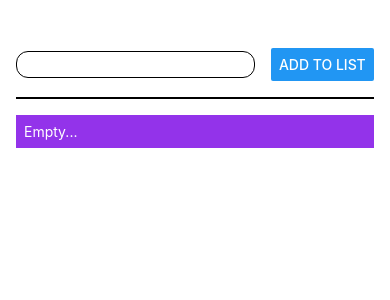
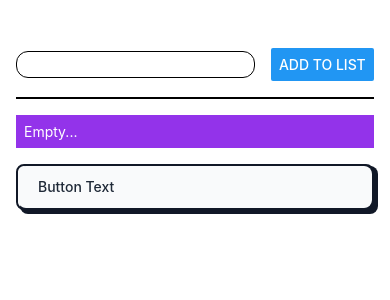
Before and after one commit to ligabeast/BodyReview, a React Native app: screen / in a window 390 px wide. Shown: the top 300 px of the page. Built offline with nearby package versions, Linux system fonts and the light colour scheme.

Commit message:
added path aliases and styling guideline

```diff
--- a/babel.config.js
+++ b/babel.config.js
@@ -2,6 +2,20 @@
   api.cache(true);
   return {
     presets: ["babel-preset-expo"],
-    plugins: ["nativewind/babel"],
+    plugins: [
+      "nativewind/babel",
+      [
+        "module-resolver",
+        {
+          alias: {
+            // This needs to be mirrored in tsconfig.json
+            "@styling": "./src/styling",
+            "@components": "./src/components",
+            "@pages": "./src/pages",
+            "@ui": "./src/ui",
+          },
+        },
+      ],
+    ],
   };
 };
--- a/package.json
+++ b/package.json
@@ -10,6 +10,7 @@
   },
   "dependencies": {
     "@types/react": "~18.2.14",
+    "babel-plugin-module-resolver": "^5.0.0",
     "expo": "~49.0.13",
     "expo-status-bar": "~1.6.0",
     "nativewind": "^2.0.11",
--- a/src/components/Test.tsx
+++ b/src/components/Test.tsx
@@ -1,6 +1,6 @@
-import { StatusBar } from "expo-status-bar";
 import React, { useState } from "react";
 import { Button, View, TextInput, Text } from "react-native";
+import { mainColors } from "@styling/Color";
 
 export default function App(props) {
   const [textInput, onChangeTextInput] = useState("");
@@ -13,7 +13,7 @@
     onChangeTextInput("");
   }
   return (
-    <View className="p-4 pt-12 space-y-4">
+    <View className={"p-4 pt-12 space-y-4" + ` bg-[${mainColors.blue}]`}>
       <View className="flex-row items-center justify-center">
         <TextInput
           className="border mr-4 w-2/3 mr-1/5 border-black rounded-xl p-1 text-center"
@@ -34,6 +34,17 @@
           <Text className="p-2 bg-purple-600 text-white">Empty...</Text>
         )}
       </View>
+      <View className="relative inline-block text-lg group">
+        <Text className="relative z-10 block px-5 py-3 overflow-hidden font-medium leading-tight text-gray-800 transition-colors duration-300 ease-out border-2 border-gray-900 rounded-lg group-hover:text-white">
+          <Text className="absolute inset-0 w-full h-full px-5 py-3 rounded-lg bg-gray-50"></Text>
+          <Text className="absolute left-0 w-48 h-48 -ml-2 transition-all duration-300 origin-top-right -rotate-90 -translate-x-full translate-y-12 bg-gray-900 group-hover:-rotate-180 ease"></Text>
+          <Text className="relative">Button Text</Text>
+        </Text>
+        <Text
+          className="absolute bottom-0 right-0 w-full h-12 -mb-1 -mr-1 transition-all duration-200 ease-linear bg-gray-900 rounded-lg group-hover:mb-0 group-hover:mr-0"
+          data-rounded="rounded-lg"
+        ></Text>
+      </View>
     </View>
   );
 }
--- a/src/components/UI/Test.tsx
+++ b/src/components/UI/Test.tsx
@@ -1,4 +1,3 @@
-import { StatusBar } from "expo-status-bar";
 import React, { useState } from "react";
 import { Button, View, TextInput, Text } from "react-native";
 
--- a/src/pages/Test.tsx
+++ b/src/pages/Test.tsx
@@ -1,6 +1,6 @@
-import { StatusBar } from "expo-status-bar";
 import React, { useState } from "react";
 import { Button, View, TextInput, Text } from "react-native";
+import { mainColors } from "styling/Color";
 
 export default function App(props) {
   const [textInput, onChangeTextInput] = useState("");
@@ -13,7 +13,7 @@
     onChangeTextInput("");
   }
   return (
-    <View className="p-4 pt-12 space-y-4">
+    <View className={"p-4 pt-12 space-y-4" + `bg-[${mainColors.blue}]`}>
       <View className="flex-row items-center justify-center">
         <TextInput
           className="border mr-4 w-2/3 mr-1/5 border-black rounded-xl p-1 text-center"
--- /dev/null
+++ b/src/styling/Color.ts
@@ -0,0 +1,3 @@
+export const mainColors = {
+  blue: "#3349FF",
+};
```
Also changed, not shown: tsconfig.json (+10 -1 lines), 1 other file (tests, documents, lock files or other folders).
